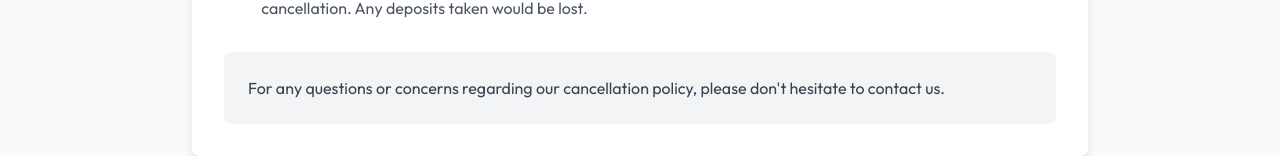
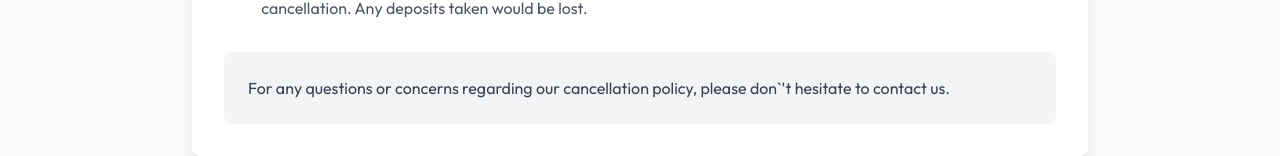
Before and after one commit to tsedeniaermias/M-M-Properties, a Next.js app: page /cancellation-policy in a window 1280 px wide. Shown: the part 644-800 px from the top of the page. Built offline with nearby package versions, Linux system fonts and the light colour scheme.

Commit message:
update 3

```diff
--- a/app/cancellation-policy/page.tsx
+++ b/app/cancellation-policy/page.tsx
@@ -68,7 +68,7 @@ export default function CancellationPolicy() {
 
             <div className="mt-8 p-6 bg-gray-100 rounded-lg">
               <p className="text-gray-700">
-                For any questions or concerns regarding our cancellation policy, please don't hesitate to contact us.
+                For any questions or concerns regarding our cancellation policy, please don`&apos;t hesitate to contact us.
               </p>
             </div>
           </div>
--- a/app/layout.tsx
+++ b/app/layout.tsx
@@ -1,11 +1,10 @@
 import './globals.css'
 import type { Metadata } from 'next'
-import { Inter } from 'next/font/google'
 import { Outfit } from 'next/font/google'
 import Header from './components/Header'
 import Footer from './components/Footer'
 
-const inter = Inter({ subsets: ['latin'] })
+// Removed the unused 'inter' variable
 export const fontOutfit = Outfit({ subsets: ['latin'] })
 
 export const metadata: Metadata = {
```
